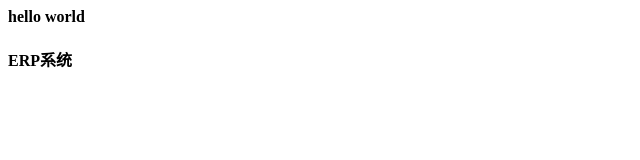
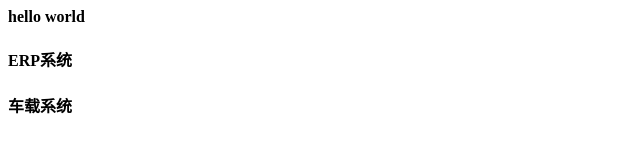
Before and after one commit to jennyyouyou/test2301, a plain HTML site: page index.html in a window 1280 px wide. Shown: the whole page, without its empty margins (0-640 px from the left). Drawn offline with Linux system fonts and the light colour scheme.

Commit message:
V4---车载系统

```diff
--- a/index.html
+++ b/index.html
@@ -3,6 +3,7 @@
 <body>
 <h4>hello world</h4>
 <h4>ERP系统</h4>
+<h4>车载系统</h4>
 
 </body>
 
```
